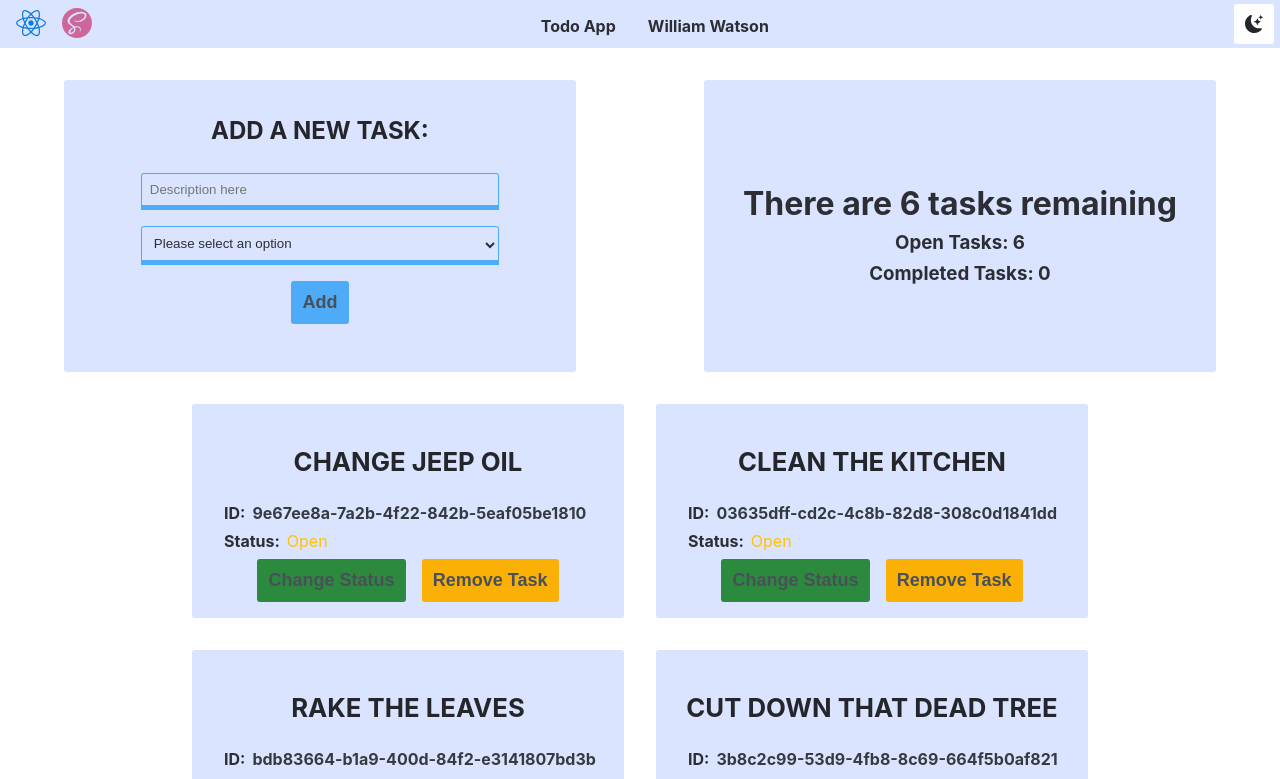
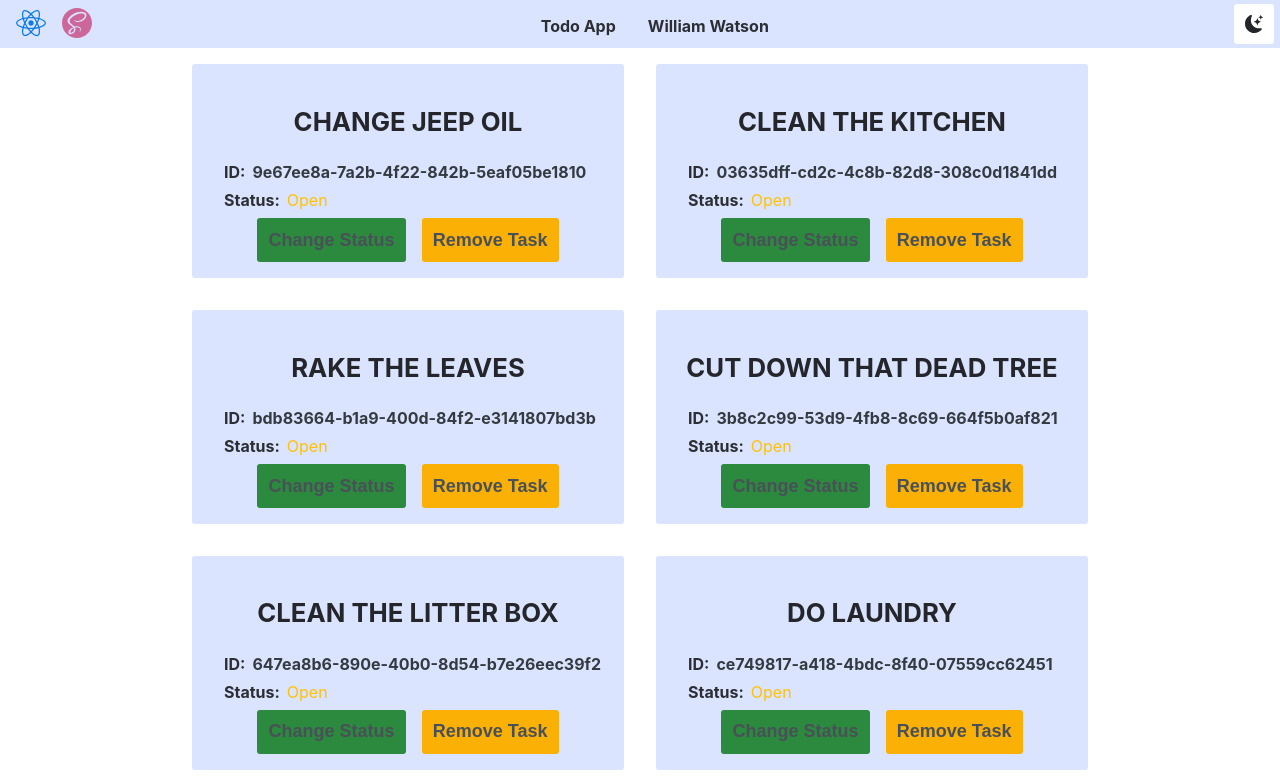
Before and after one commit to threnody5/INFO-5143-lab, a React (Create React App) app: page / in a window 1280 px wide. Shown: the top 779 px of the page. Built offline with nearby package versions, Linux system fonts and the light colour scheme.

Commit message:
add react-router-dom package to application, set up Routes for navigation

```diff
--- a/package.json
+++ b/package.json
@@ -11,6 +11,7 @@
     "react-dom": "^18.2.0",
     "react-icons": "^4.7.1",
     "react-redux": "^8.0.5",
+    "react-router-dom": "^6.9.0",
     "react-scripts": "5.0.1",
     "sass": "^1.58.3",
     "uuid": "^9.0.0",
--- a/src/App.js
+++ b/src/App.js
@@ -6,7 +6,8 @@ import Tasks from './components/Tasks';
 import Form from './components/Form';
 import { v4 as uuid } from 'uuid';
 import TaskCounter from './components/Tasks/TaskCounter';
-import styles from './styles/styles.module.scss';
+import { Routes, Route } from 'react-router-dom';
+// import styles from './styles/styles.module.scss';
 
 function App() {
   // List of hardcoded tasks.
@@ -111,8 +112,19 @@ function App() {
   return (
     <div>
       <Header />
-      <div>
-        <div className={`${styles.topWrapper}`}>
+      <Routes>
+        <Route
+          path='/'
+          element={
+            <Tasks
+              tasks={tasks}
+              setTasks={setTasks}
+            />
+          }
+        />
+        <Route
+          path='add-task'
+          element={
             <Form
               description={description}
               setDescription={setDescription}
@@ -122,15 +134,14 @@ function App() {
               addTask={addTask}
               errorMessage={errorMessage}
             />
-          <TaskCounter tasks={tasks} />
-        </div>
-        <div>
-          <Tasks
-            tasks={tasks}
-            setTasks={setTasks}
+          }
+        >
+          <Route
+            path='taskcounter'
+            element={<TaskCounter tasks={tasks} />}
           />
-        </div>
-      </div>
+        </Route>
+      </Routes>
     </div>
   );
 }
--- a/src/index.js
+++ b/src/index.js
@@ -7,6 +7,7 @@ import App from './App';
 import { store } from './store/store';
 import { Provider } from 'react-redux';
 import { useSelector } from 'react-redux';
+import { BrowserRouter as Router } from 'react-router-dom';
 
 const BackgroundManager = ({ children }) => {
   const theme = useSelector((state) => state.theme.value);
@@ -18,7 +19,9 @@ root.render(
   <React.StrictMode>
     <Provider store={store}>
       <BackgroundManager>
-        <App />
+        <Router>
+          <App />
+        </Router>
       </BackgroundManager>
     </Provider>
   </React.StrictMode>
```
Also changed, not shown: 1 other file (tests, documents, lock files or other folders). Lines whose indentation alone changed are shown as unchanged.
